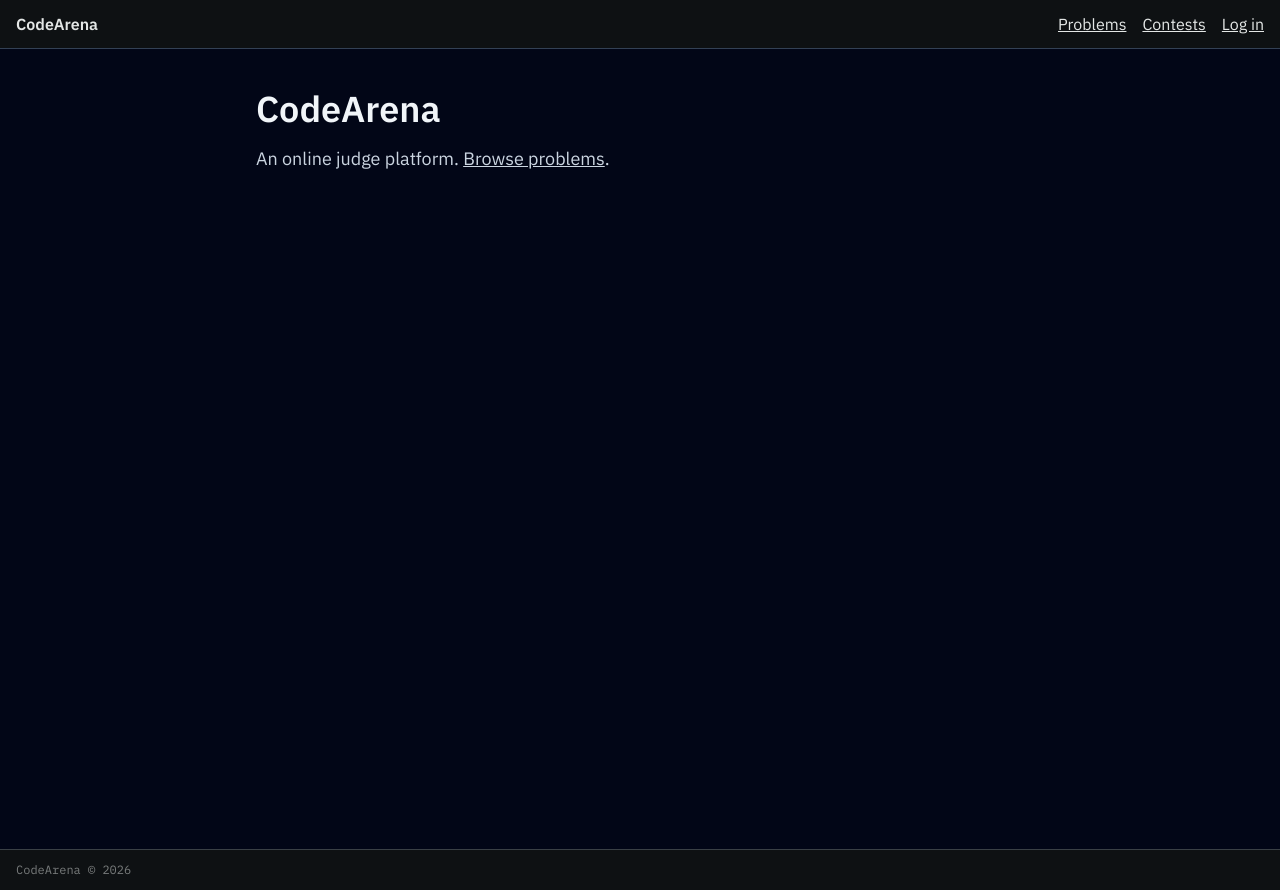
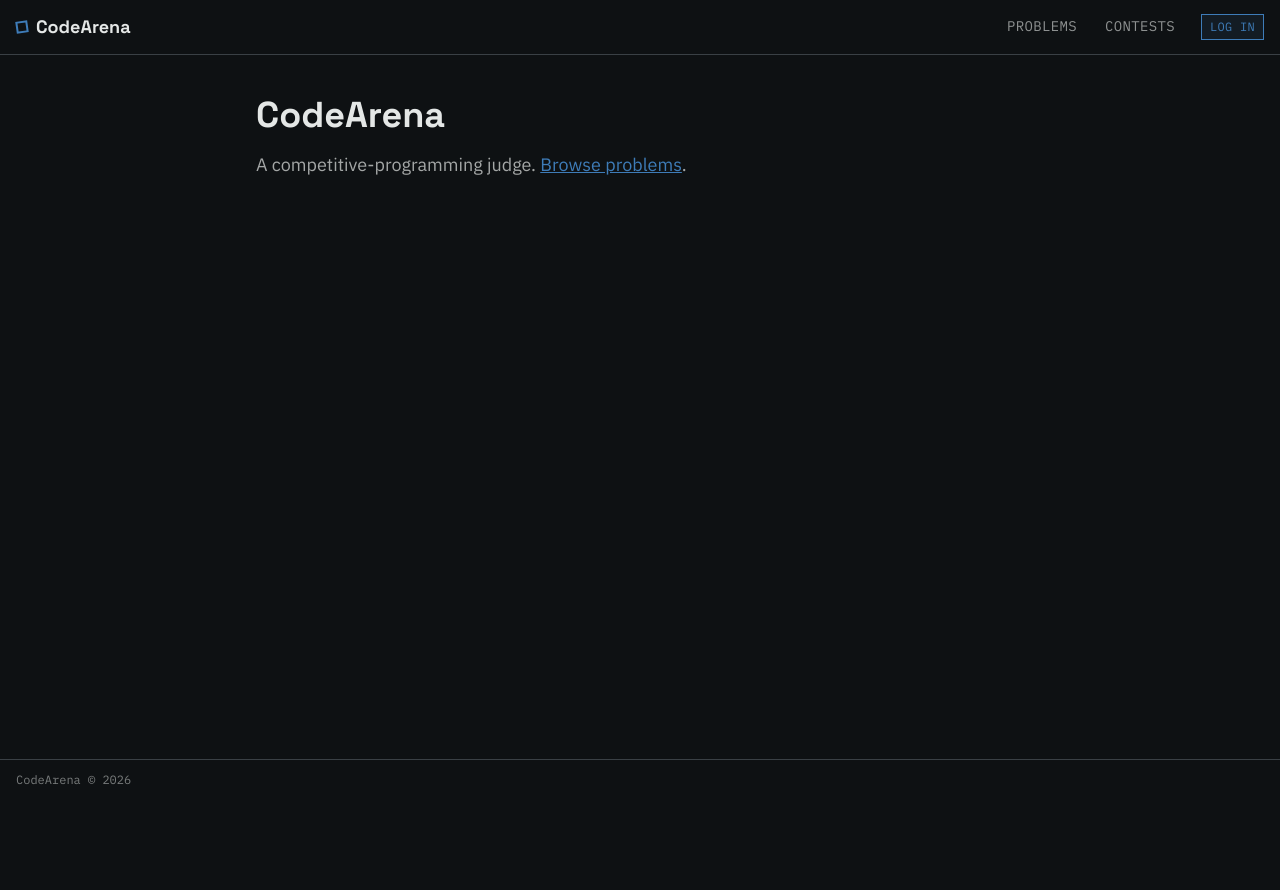
Before and after one commit to Ayush-142/CodeArena, a Next.js app in the folder frontend/: page / in a window 1280 px wide. After the commit the page ends 800 px from the top, so only its background shows below. Built offline with nearby package versions, Linux system fonts and the light colour scheme; no server answers.

Commit message:
ui: shell
Slice a: Header restyle with active-route highlighting, the stamp-
motif favicon, per-route <title> infrastructure (useDocumentTitle,
since every page is a Client Component), and the home page.

```diff
--- a/frontend/app/page.tsx
+++ b/frontend/app/page.tsx
@@ -1,13 +1,16 @@
 import Link from 'next/link';
+import type { Metadata } from 'next';
+
+export const metadata: Metadata = { title: 'CodeArena' };
 
 export default function HomePage() {
   return (
-    <main className="min-h-screen bg-slate-950 text-slate-100 p-10">
-      <div className="max-w-3xl mx-auto">
-        <h1 className="text-4xl font-semibold mb-4">CodeArena</h1>
-        <p className="text-lg text-slate-300">
-          An online judge platform.{' '}
-          <Link href="/problems" className="underline">
+    <main className="p-10">
+      <div className="mx-auto max-w-3xl">
+        <h1 className="font-display text-4xl font-bold text-ink">CodeArena</h1>
+        <p className="mt-4 font-body text-lg text-ink/70">
+          A competitive-programming judge.{' '}
+          <Link href="/problems" className="text-accent underline">
             Browse problems
           </Link>
           .
--- a/frontend/components/Header.tsx
+++ b/frontend/components/Header.tsx
@@ -1,8 +1,23 @@
 'use client';
 
 import Link from 'next/link';
-import { useRouter } from 'next/navigation';
+import { usePathname, useRouter } from 'next/navigation';
 import { useAuth } from './AuthProvider';
+
+function NavLink({ href, children }: { href: string; children: React.ReactNode }) {
+  const pathname = usePathname();
+  const active = pathname === href || pathname.startsWith(`${href}/`);
+  return (
+    <Link
+      href={href}
+      className={`border-b-2 px-0.5 py-1 font-mono text-sm uppercase tracking-wide ${
+        active ? 'border-accent text-ink' : 'border-transparent text-ink/60 hover:text-ink'
+      }`}
+    >
+      {children}
+    </Link>
+  );
+}
 
 export function Header() {
   const { status, user, logout } = useAuth();
@@ -14,26 +29,29 @@ export function Header() {
   }
 
   return (
-    <header className="flex items-center justify-between border-b border-slate-700 px-4 py-3">
-      <Link href="/problems" className="font-semibold">
+    <header className="flex items-center justify-between border-b border-line bg-canvas px-4 py-3">
+      <Link href="/problems" className="flex items-center gap-2 font-display text-lg font-bold text-ink">
+        <span className="inline-block h-3 w-3 rotate-[-8deg] border-2 border-accent" aria-hidden="true" />
         CodeArena
       </Link>
-      <div className="flex items-center gap-4">
-        <Link href="/problems" className="underline">
-          Problems
-        </Link>
-        <Link href="/contests" className="underline">
-          Contests
-        </Link>
+      <div className="flex items-center gap-6">
+        <NavLink href="/problems">Problems</NavLink>
+        <NavLink href="/contests">Contests</NavLink>
         {status === 'authenticated' && user ? (
-          <span>
-            logged in as {user.handle}{' '}
-            <button onClick={handleLogout} className="ml-2 underline">
-              logout
+          <span className="flex items-center gap-3 font-mono text-sm text-ink/70">
+            {user.handle}
+            <button
+              onClick={handleLogout}
+              className="border border-line px-2 py-1 font-mono text-xs uppercase tracking-wide text-ink hover:border-ink"
+            >
+              Log out
             </button>
           </span>
         ) : status === 'unauthenticated' ? (
-          <Link href="/login" className="underline">
+          <Link
+            href="/login"
+            className="border border-accent bg-accent/10 px-2 py-1 font-mono text-xs uppercase tracking-wide text-accent hover:bg-accent/20"
+          >
             Log in
           </Link>
         ) : null}
```
Also changed, not shown: frontend/lib/useDocumentTitle.ts (added, +9 -0 lines), frontend/app/icon.svg (added).
